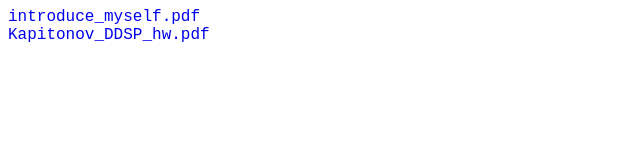
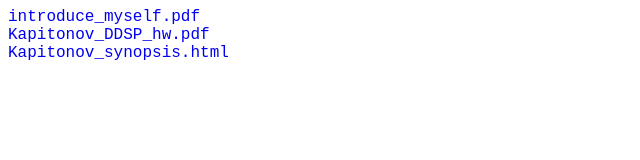
Before and after one commit to kapitonovk/hse_26_27_public, a plain HTML site: page index.html in a window 1280 px wide. Shown: the whole page, without its empty margins (0-640 px from the left). Drawn offline with Linux system fonts and the light colour scheme.

Commit message:
index update

```diff
--- a/index.html
+++ b/index.html
@@ -27,6 +27,7 @@
 
     <p> <a href="year1/mentor_sem/introduce_myself.pdf">introduce_myself.pdf</a></p>
     <p> <a href="year1/ddsp/Kapitonov_DDSP_hw.pdf">Kapitonov_DDSP_hw.pdf</a></p>
+    <p> <a href="/year1/mentor_sem/Kapitonov.synopsis.html">Kapitonov_synopsis.html</a></p>
 
 </body>
 </html>
```
